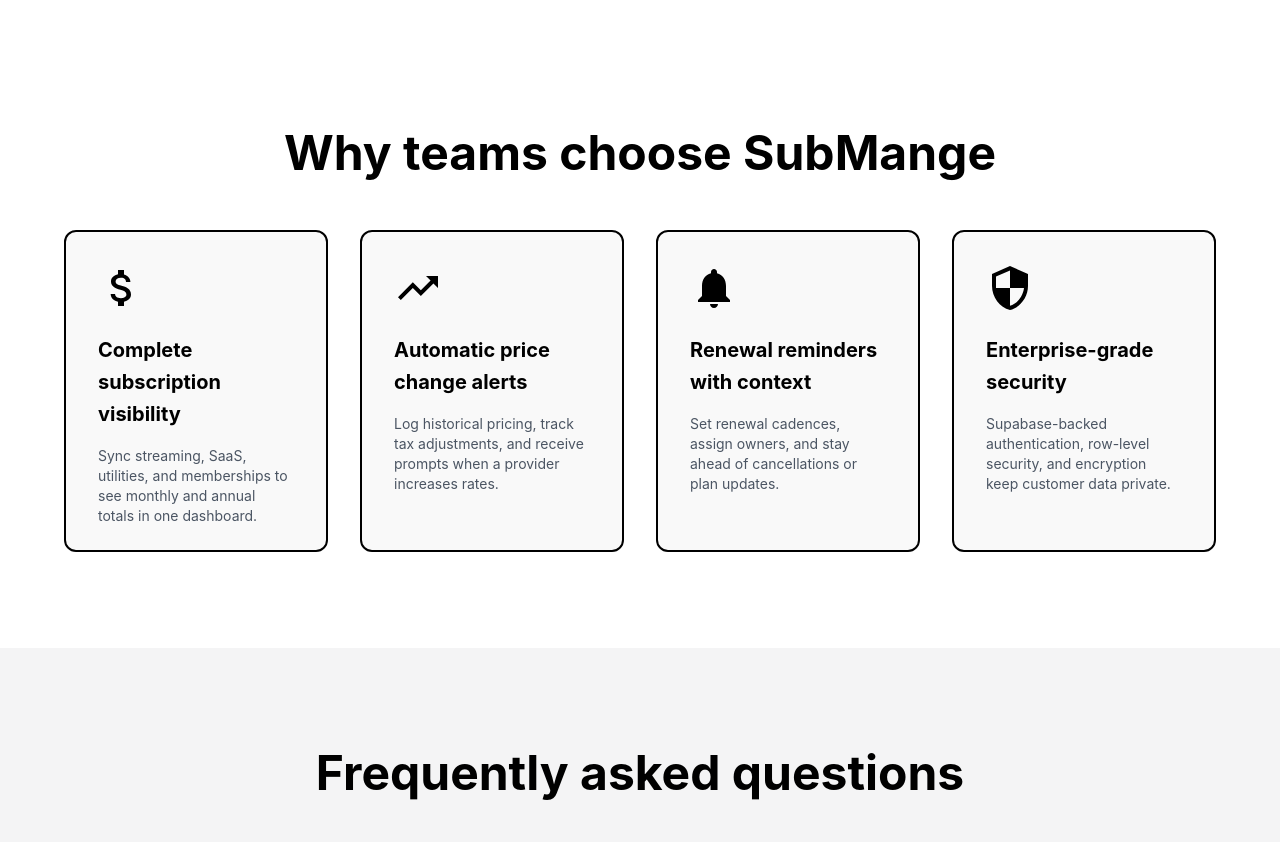
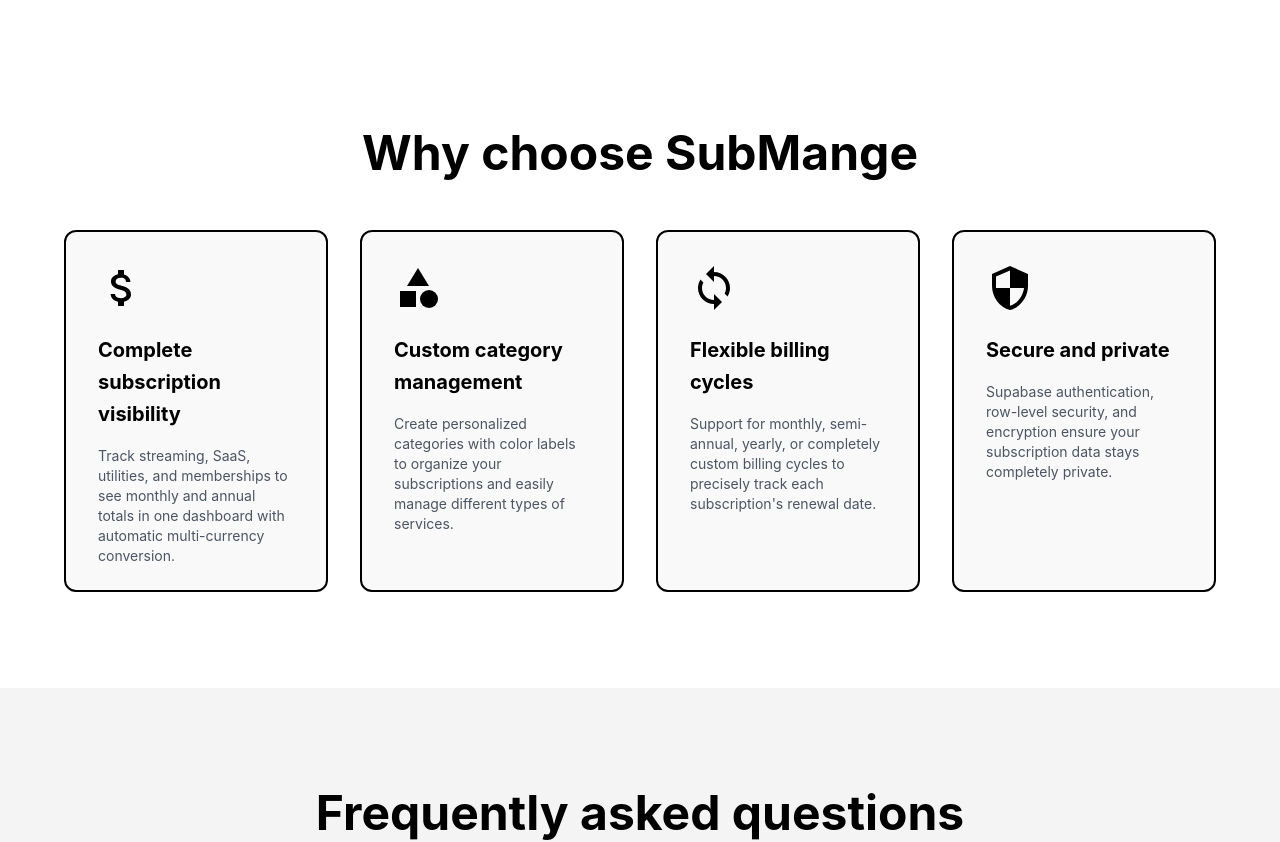
Before and after one commit to LeanderKuo/subsciption_mange, a React (Create React App) app in the folder frontend/: page / in a window 1280 px wide. Shown: the part 1040-1882 px from the top of the page. Built offline with nearby package versions, Linux system fonts and the light colour scheme; no server answers.

Commit message:
feat: 更新 Landing 頁面，新增分類管理與彈性計費週期功能

```diff
--- a/frontend/src/i18n/translations.ts
+++ b/frontend/src/i18n/translations.ts
@@ -273,19 +273,19 @@
     "landing.pricing.features.priceChange": "Price change management",
     "landing.pricing.features.autoRenew": "Auto renew tracking",
     "landing.pricing.features.multiCurrency": "Multi-currency support",
-    "landing.features.title": "Why teams choose SubMange",
+    "landing.features.title": "Why choose SubMange",
     "landing.features.track.title": "Complete subscription visibility",
     "landing.features.track.description":
-      "Sync streaming, SaaS, utilities, and memberships to see monthly and annual totals in one dashboard.",
-    "landing.features.price.title": "Automatic price change alerts",
-    "landing.features.price.description":
-      "Log historical pricing, track tax adjustments, and receive prompts when a provider increases rates.",
-    "landing.features.renew.title": "Renewal reminders with context",
-    "landing.features.renew.description":
-      "Set renewal cadences, assign owners, and stay ahead of cancellations or plan updates.",
-    "landing.features.security.title": "Enterprise-grade security",
+      "Track streaming, SaaS, utilities, and memberships to see monthly and annual totals in one dashboard with automatic multi-currency conversion.",
+    "landing.features.category.title": "Custom category management",
+    "landing.features.category.description":
+      "Create personalized categories with color labels to organize your subscriptions and easily manage different types of services.",
+    "landing.features.cycle.title": "Flexible billing cycles",
+    "landing.features.cycle.description":
+      "Support for monthly, semi-annual, yearly, or completely custom billing cycles to precisely track each subscription's renewal date.",
+    "landing.features.security.title": "Secure and private",
     "landing.features.security.description":
-      "Supabase-backed authentication, row-level security, and encryption keep customer data private.",
+      "Supabase authentication, row-level security, and encryption ensure your subscription data stays completely private.",
     "landing.faq.title": "Frequently asked questions",
     "landing.faq.free.question": "Is this service free?",
     "landing.faq.free.answer":
@@ -296,9 +296,9 @@
     "landing.faq.supported.question": "Which services are supported?",
     "landing.faq.supported.answer":
       "All types, including streaming, software, and gym memberships.",
-    "landing.faq.price.question": "Can I track price changes?",
+    "landing.faq.price.question": "Can I track my subscription history?",
     "landing.faq.price.answer":
-      "Yes. Set effective dates for new prices and we will compute totals automatically.",
+      "Yes. Edit your subscriptions anytime to update pricing, and the system will automatically recalculate monthly and annual totals.",
     "landing.faq.devices.question": "Does it work across devices?",
     "landing.faq.devices.answer":
       "Yes. Sign in on any device and your data syncs instantly.",
@@ -650,19 +650,19 @@
     "landing.pricing.features.autoRenew":
       "Seguimiento de renovaciones automáticas",
     "landing.pricing.features.multiCurrency": "Compatibilidad multimoneda",
-    "landing.features.title": "Por qué los equipos eligen SubMange",
+    "landing.features.title": "Por qué elegir SubMange",
     "landing.features.track.title": "Visibilidad total de suscripciones",
     "landing.features.track.description":
-      "Sincroniza streaming, SaaS, servicios y membresías para ver totales mensuales y anuales en un solo panel.",
-    "landing.features.price.title": "Alertas automáticas de cambios de precio",
-    "landing.features.price.description":
-      "Registra el historial de precios, sigue impuestos y recibe avisos cuando un proveedor aumenta tarifas.",
-    "landing.features.renew.title": "Recordatorios de renovación con contexto",
-    "landing.features.renew.description":
-      "Define cadencias de renovación, asigna responsables y anticípate a cancelaciones o cambios de plan.",
-    "landing.features.security.title": "Seguridad de nivel empresarial",
+      "Rastrea streaming, SaaS, servicios y membresías para ver totales mensuales y anuales en un solo panel con conversión automática de múltiples monedas.",
+    "landing.features.category.title": "Gestión de categorías personalizadas",
+    "landing.features.category.description":
+      "Crea categorías personalizadas con etiquetas de color para organizar tus suscripciones y gestionar fácilmente diferentes tipos de servicios.",
+    "landing.features.cycle.title": "Ciclos de facturación flexibles",
+    "landing.features.cycle.description":
+      "Soporte para ciclos mensuales, semestrales, anuales o completamente personalizados para rastrear con precisión la fecha de renovación de cada suscripción.",
+    "landing.features.security.title": "Seguro y privado",
     "landing.features.security.description":
-      "Autenticación con Supabase, seguridad a nivel de fila y cifrado para proteger tus datos.",
+      "Autenticación Supabase, seguridad a nivel de fila y cifrado garantizan que tus datos de suscripción permanezcan completamente privados.",
     "landing.faq.title": "Preguntas frecuentes",
     "landing.faq.free.question": "¿El servicio es gratuito?",
     "landing.faq.free.answer":
@@ -673,9 +673,9 @@
     "landing.faq.supported.question": "¿Qué servicios son compatibles?",
     "landing.faq.supported.answer":
       "Todos: streaming, software y membresías de gimnasio.",
-    "landing.faq.price.question": "¿Puedo controlar los cambios de precio?",
+    "landing.faq.price.question": "¿Puedo rastrear el historial de mis suscripciones?",
     "landing.faq.price.answer":
-      "Sí. Define las fechas efectivas de los nuevos precios y calcularemos los totales automáticamente.",
+      "Sí. Edita tus suscripciones en cualquier momento para actualizar los precios, y el sistema recalculará automáticamente los totales mensuales y anuales.",
     "landing.faq.devices.question": "¿Funciona en varios dispositivos?",
     "landing.faq.devices.answer":
       "Sí. Inicia sesión en cualquier dispositivo y tus datos se sincronizan al instante.",
@@ -785,7 +785,7 @@
     "header.logoutSuccessDescription": "您已成功登出。",
     "header.logoutFailure": "登出失敗",
     "header.logoutFailureDescription": "請稍後再試。",
-    "header.priceMode.original": "原始費用",
+    "header.priceMode.original": "總花費",
     "header.priceMode.monthly": "每月費用",
     "landing.nav.features": "功能特色",
     "landing.nav.faq": "常見問題",
@@ -879,7 +879,17 @@
      */
     "editSubscription.openButton": "編輯",
     "editSubscription.title": "編輯訂閱",
+    "editSubscription.fields.name": "服務名稱",
+    "editSubscription.fields.brand": "品牌",
+    "editSubscription.fields.price": "價格",
+    "editSubscription.fields.currency": "幣別",
+    "editSubscription.fields.startDate": "開始日期",
+    "editSubscription.fields.endDate": "結束日期",
+    "editSubscription.fields.iconUrl": "圖示 URL(可選)",
+    "editSubscription.fields.category": "訂閱分類(可選)",
+    "editSubscription.fields.autoRenew": "自動續訂",
     "editSubscription.submit": "更新",
+    "editSubscription.cancel": "取消",
     "editSubscription.recordPriceChange": "記錄價格變動",
     "editSubscription.priceEffectiveDate": "價格生效日期",
     "editSubscription.priceChangeHint":
@@ -1023,19 +1033,19 @@
     "landing.pricing.features.priceChange": "價格變動管理",
     "landing.pricing.features.autoRenew": "自動續訂追蹤",
     "landing.pricing.features.multiCurrency": "多幣別支援",
-    "landing.features.title": "為什麼團隊選擇 SubMange",
+    "landing.features.title": "為什麼選擇 SubMange",
     "landing.features.track.title": "完整的訂閱可見度",
     "landing.features.track.description":
-      "同步串流、SaaS、公用事業和會籍,在單一儀表板查看每月和年度總額。",
-    "landing.features.price.title": "自動價格變動警示",
-    "landing.features.price.description":
-      "記錄歷史定價、追蹤稅金調整,並在服務商調漲價格時立即收到通知。",
-    "landing.features.renew.title": "帶有情境的續訂提醒",
-    "landing.features.renew.description":
-      "設定續訂週期並指派負責人,在取消或方案調整前保持領先。",
-    "landing.features.security.title": "企業級安全性",
+      "追蹤串流、SaaS、公用事業和會籍,在單一儀表板查看每月和年度總額,支援多幣別自動換算。",
+    "landing.features.category.title": "自訂分類管理",
+    "landing.features.category.description":
+      "建立個人化分類,使用顏色標籤整理訂閱,輕鬆管理不同類型的服務。",
+    "landing.features.cycle.title": "彈性計費週期",
+    "landing.features.cycle.description":
+      "支援每月、半年、年度或完全自訂的計費週期,精確追蹤每個訂閱的續訂日期。",
+    "landing.features.security.title": "安全且私密",
     "landing.features.security.description":
-      "採用 Supabase 認證、資料列層級安全與加密,確保客戶資料隱私。",
+      "採用 Supabase 認證、資料列層級安全與加密,確保您的訂閱資料完全私密。",
     "landing.faq.title": "常見問題",
     "landing.faq.free.question": "這個服務免費嗎?",
     "landing.faq.free.answer":
@@ -1046,9 +1056,9 @@
     "landing.faq.supported.question": "支援哪些訂閱服務?",
     "landing.faq.supported.answer":
       "所有類型,包括串流、軟體服務、健身會籍等都支援。",
-    "landing.faq.price.question": "可以追蹤價格變動嗎?",
+    "landing.faq.price.question": "可以追蹤訂閱歷史記錄嗎?",
     "landing.faq.price.answer":
-      "可以!設定新價格的生效日期,系統將自動計算總費用。",
+      "可以!隨時編輯訂閱來更新價格,系統將自動重新計算每月和年度總費用。",
     "landing.faq.devices.question": "支援多個裝置嗎?",
     "landing.faq.devices.answer":
       "是的!在任何裝置登入都會即時同步資料。",
--- a/frontend/src/pages/Landing.tsx
+++ b/frontend/src/pages/Landing.tsx
@@ -15,10 +15,10 @@
 } from '@mui/material';
 import {
   AttachMoney,
+  Category,
   ExpandMore,
-  Notifications,
+  Loop,
   Security,
-  TrendingUp,
 } from '@mui/icons-material';
 import { useMemo, useState } from 'react';
 import { keyframes } from '@mui/system';
@@ -73,14 +73,14 @@
         description: t('landing.features.track.description'),
       },
       {
-        icon: <TrendingUp sx={{ fontSize: 48, color: '#000' }} />,
-        title: t('landing.features.price.title'),
-        description: t('landing.features.price.description'),
+        icon: <Category sx={{ fontSize: 48, color: '#000' }} />,
+        title: t('landing.features.category.title'),
+        description: t('landing.features.category.description'),
       },
       {
-        icon: <Notifications sx={{ fontSize: 48, color: '#000' }} />,
-        title: t('landing.features.renew.title'),
-        description: t('landing.features.renew.description'),
+        icon: <Loop sx={{ fontSize: 48, color: '#000' }} />,
+        title: t('landing.features.cycle.title'),
+        description: t('landing.features.cycle.description'),
       },
       {
         icon: <Security sx={{ fontSize: 48, color: '#000' }} />,
```
